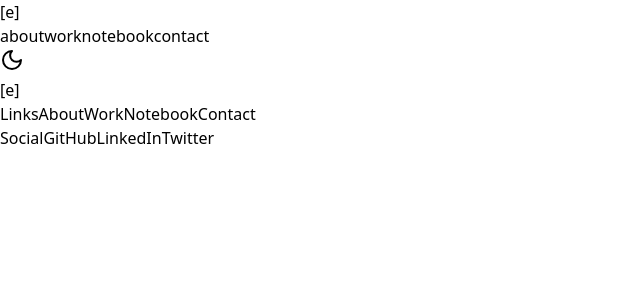
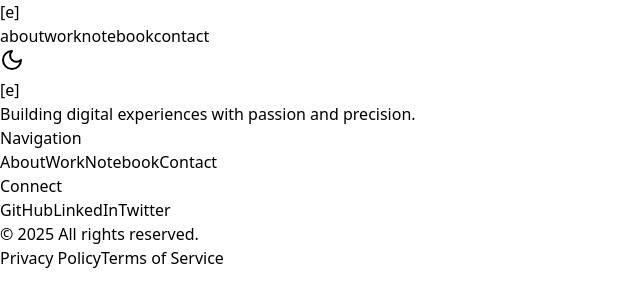
Before and after one commit to rubina557/portfolio_website, a React (Vite) app: page / in a window 1280 px wide. Shown: the top 306 px of the page, without its empty margins (0-640 px from the left). Built offline with nearby package versions, Linux system fonts and the light colour scheme.

Commit message:
footer.jsx

```diff
--- a/src/components/Footer.jsx
+++ b/src/components/Footer.jsx
@@ -1,24 +1,102 @@
+"use client"
+
+import Link from "next/link"
+
 const Footer = () => {
   return (
-    <footer className="text-sm text-gray-500 dark:text-gray-400 border-t border-gray-200 dark:border-gray-800 py-10">
-      <div className="max-w-6xl mx-auto px-6 flex justify-between flex-wrap gap-6">
-        <div className="text-gray-700 dark:text-white font-bold">[e]</div>
-        <div className="flex flex-col gap-1">
-          <span className="font-semibold">Links</span>
-          <a href="/" className="hover:underline">About</a>
-          <a href="/" className="hover:underline">Work</a>
-          <a href="/" className="hover:underline">Notebook</a>
-          <a href="/" className="hover:underline">Contact</a>
+    <footer className="border-t border-gray-200 dark:border-gray-800 bg-white dark:bg-gray-900">
+      <div className="max-w-6xl mx-auto px-6 py-12">
+        <div className="grid grid-cols-1 md:grid-cols-3 gap-8">
+          {/* Logo/Brand */}
+          <div className="space-y-4">
+            <div className="text-lg font-semibold text-gray-900 dark:text-white">[e]</div>
+            <p className="text-sm text-gray-600 dark:text-gray-400 max-w-xs">
+              Building digital experiences with passion and precision.
+            </p>
+          </div>
+
+          {/* Links */}
+          <div className="space-y-4">
+            <h3 className="text-sm font-medium text-gray-900 dark:text-white">Navigation</h3>
+            <div className="space-y-2">
+              <Link
+                href="/about"
+                className="block text-sm text-gray-600 dark:text-gray-400 hover:text-gray-900 dark:hover:text-white transition-colors"
+              >
+                About
+              </Link>
+              <Link
+                href="/work"
+                className="block text-sm text-gray-600 dark:text-gray-400 hover:text-gray-900 dark:hover:text-white transition-colors"
+              >
+                Work
+              </Link>
+              <Link
+                href="/notebook"
+                className="block text-sm text-gray-600 dark:text-gray-400 hover:text-gray-900 dark:hover:text-white transition-colors"
+              >
+                Notebook
+              </Link>
+              <Link
+                href="/contact"
+                className="block text-sm text-gray-600 dark:text-gray-400 hover:text-gray-900 dark:hover:text-white transition-colors"
+              >
+                Contact
+              </Link>
+            </div>
+          </div>
+
+          {/* Social */}
+          <div className="space-y-4">
+            <h3 className="text-sm font-medium text-gray-900 dark:text-white">Connect</h3>
+            <div className="space-y-2">
+              <a
+                href="https://github.com"
+                target="_blank"
+                rel="noreferrer"
+                className="block text-sm text-gray-600 dark:text-gray-400 hover:text-gray-900 dark:hover:text-white transition-colors"
+              >
+                GitHub
+              </a>
+              <a
+                href="https://linkedin.com"
+                target="_blank"
+                rel="noreferrer"
+                className="block text-sm text-gray-600 dark:text-gray-400 hover:text-gray-900 dark:hover:text-white transition-colors"
+              >
+                LinkedIn
+              </a>
+              <a
+                href="https://x.com"
+                target="_blank"
+                rel="noreferrer"
+                className="block text-sm text-gray-600 dark:text-gray-400 hover:text-gray-900 dark:hover:text-white transition-colors"
+              >
+                Twitter
+              </a>
+            </div>
+          </div>
         </div>
-        <div className="flex flex-col gap-1">
-          <span className="font-semibold">Social</span>
-          <a href="/" className="hover:underline">GitHub</a>
-          <a href="/" className="hover:underline">LinkedIn</a>
-          <a href="/" className="hover:underline">Twitter</a>
+
+        {/* Bottom section */}
+        <div className="mt-12 pt-8 border-t border-gray-200 dark:border-gray-800">
+          <div className="flex flex-col md:flex-row justify-between items-center gap-4">
+            <p className="text-xs text-gray-500 dark:text-gray-500">
+              © {new Date().getFullYear()} All rights reserved.
+            </p>
+            <div className="flex gap-6 text-xs text-gray-500 dark:text-gray-500">
+              <Link href="/privacy" className="hover:text-gray-700 dark:hover:text-gray-300 transition-colors">
+                Privacy Policy
+              </Link>
+              <Link href="/terms" className="hover:text-gray-700 dark:hover:text-gray-300 transition-colors">
+                Terms of Service
+              </Link>
+            </div>
+          </div>
         </div>
       </div>
     </footer>
-  );
-};
+  )
+}
 
-export default Footer;
+export default Footer
```
